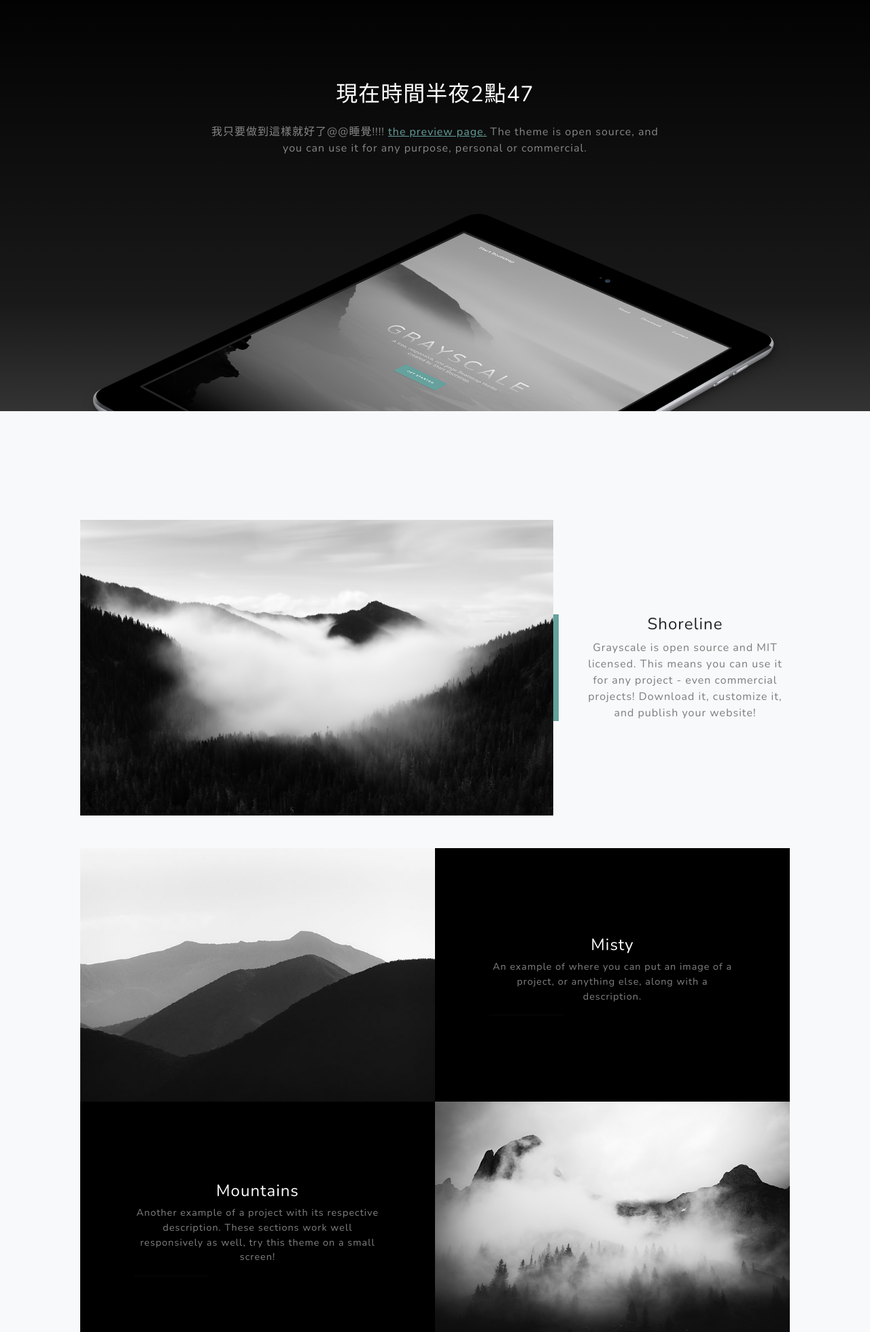
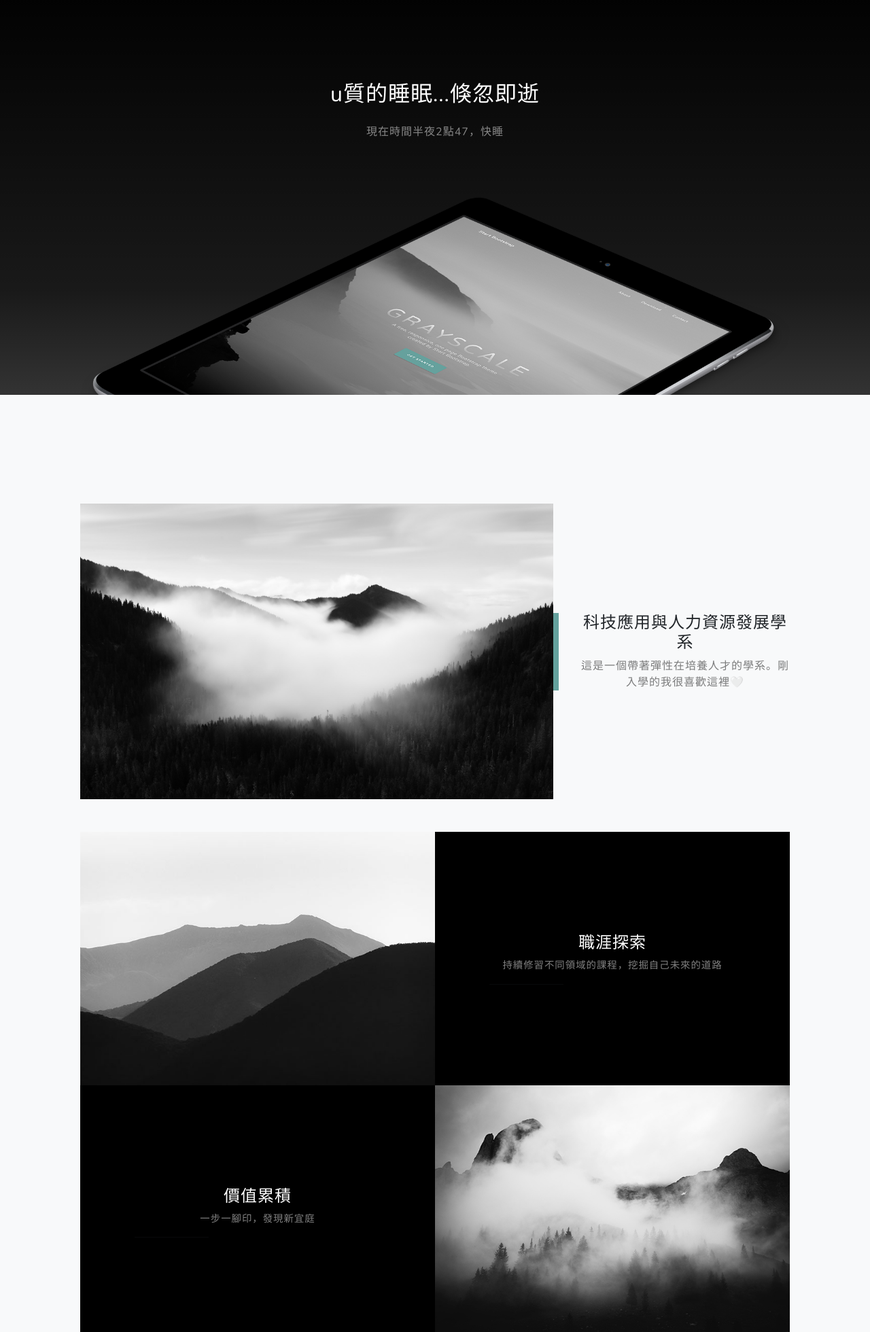
Before and after one commit to ett9292/Web, a plain HTML site: page mypage/index.html in a window 1280 px wide. Shown: the part 840-2800 px from the top of the page at 68% size. Drawn offline with nearby package versions, Linux system fonts and the light colour scheme.

Commit message:
初次編輯完整個頁面的幹話

```diff
--- a/mypage/index.html
+++ b/mypage/index.html
@@ -19,7 +19,7 @@
         <!-- Navigation-->
         <nav class="navbar navbar-expand-lg navbar-light fixed-top" id="mainNav">
             <div class="container px-4 px-lg-5">
-                <a class="navbar-brand" href="#page-top">科技115 吳宜庭</a>
+                <a class="navbar-brand" href="#page-top">師大科技115 吳宜庭</a>
                 <button class="navbar-toggler navbar-toggler-right" type="button" data-bs-toggle="collapse" data-bs-target="#navbarResponsive" aria-controls="navbarResponsive" aria-expanded="false" aria-label="Toggle navigation">
                     Menu
                     <i class="fas fa-bars"></i>
@@ -50,11 +50,9 @@
             <div class="container px-4 px-lg-5">
                 <div class="row gx-4 gx-lg-5 justify-content-center">
                     <div class="col-lg-8">
-                        <h2 class="text-white mb-4">現在時間半夜2點47</h2>
+                        <h2 class="text-white mb-4">u質的睡眠...倏忽即逝</h2>
                         <p class="text-white-50">
-                            我只要做到這樣就好了@@睡覺!!!!
-                            <a href="https://startbootstrap.com/theme/grayscale/">the preview page.</a>
-                            The theme is open source, and you can use it for any purpose, personal or commercial.
+                            現在時間半夜2點47，快睡
                         </p>
                     </div>
                 </div>
@@ -69,8 +67,8 @@
                     <div class="col-xl-8 col-lg-7"><img class="img-fluid mb-3 mb-lg-0" src="assets/img/bg-masthead.jpg" alt="..." /></div>
                     <div class="col-xl-4 col-lg-5">
                         <div class="featured-text text-center text-lg-left">
-                            <h4>Shoreline</h4>
-                            <p class="text-black-50 mb-0">Grayscale is open source and MIT licensed. This means you can use it for any project - even commercial projects! Download it, customize it, and publish your website!</p>
+                            <h4>科技應用與人力資源發展學系</h4>
+                            <p class="text-black-50 mb-0">這是一個帶著彈性在培養人才的學系。剛入學的我很喜歡這裡🤍</p>
                         </div>
                     </div>
                 </div>
@@ -81,8 +79,8 @@
                         <div class="bg-black text-center h-100 project">
                             <div class="d-flex h-100">
                                 <div class="project-text w-100 my-auto text-center text-lg-left">
-                                    <h4 class="text-white">Misty</h4>
-                                    <p class="mb-0 text-white-50">An example of where you can put an image of a project, or anything else, along with a description.</p>
+                                    <h4 class="text-white">職涯探索</h4>
+                                    <p class="mb-0 text-white-50">持續修習不同領域的課程，挖掘自己未來的道路</p>
                                     <hr class="d-none d-lg-block mb-0 ms-0" />
                                 </div>
                             </div>
@@ -96,8 +94,8 @@
                         <div class="bg-black text-center h-100 project">
                             <div class="d-flex h-100">
                                 <div class="project-text w-100 my-auto text-center text-lg-right">
-                                    <h4 class="text-white">Mountains</h4>
-                                    <p class="mb-0 text-white-50">Another example of a project with its respective description. These sections work well responsively as well, try this theme on a small screen!</p>
+                                    <h4 class="text-white">價值累積</h4>
+                                    <p class="mb-0 text-white-50">一步一腳印，發現新宜庭</p>
                                     <hr class="d-none d-lg-block mb-0 me-0" />
                                 </div>
                             </div>
@@ -112,7 +110,7 @@
                 <div class="row gx-4 gx-lg-5">
                     <div class="col-md-10 col-lg-8 mx-auto text-center">
                         <i class="far fa-paper-plane fa-2x mb-2 text-white"></i>
-                        <h2 class="text-white mb-5">Subscribe to receive updates!</h2>
+                        <h2 class="text-white mb-5">這裡有個我還沒研究的被置入的連結</h2>
                         <!-- * * * * * * * * * * * * * * *-->
                         <!-- * * SB Forms Contact Form * *-->
                         <!-- * * * * * * * * * * * * * * *-->
@@ -160,7 +158,7 @@
                                 <i class="fas fa-map-marked-alt text-primary mb-2"></i>
                                 <h4 class="text-uppercase m-0">Address</h4>
                                 <hr class="my-4 mx-auto" />
-                                <div class="small text-black-50">4923 Market Street, Orlando FL</div>
+                                <div class="small text-black-50">NTNU TAHRD</div>
                             </div>
                         </div>
                     </div>
@@ -170,7 +168,7 @@
                                 <i class="fas fa-envelope text-primary mb-2"></i>
                                 <h4 class="text-uppercase m-0">Email</h4>
                                 <hr class="my-4 mx-auto" />
-                                <div class="small text-black-50"><a href="#!">hello@yourdomain.com</a></div>
+                                <div class="small text-black-50"><a href="#!">yiting2790@gmail.com</div>
                             </div>
                         </div>
                     </div>
@@ -180,7 +178,7 @@
                                 <i class="fas fa-mobile-alt text-primary mb-2"></i>
                                 <h4 class="text-uppercase m-0">Phone</h4>
                                 <hr class="my-4 mx-auto" />
-                                <div class="small text-black-50">+1 (555) 902-8832</div>
+                                <div class="small text-black-50">現在還不用告訴尼</div>
                             </div>
                         </div>
                     </div>
```
